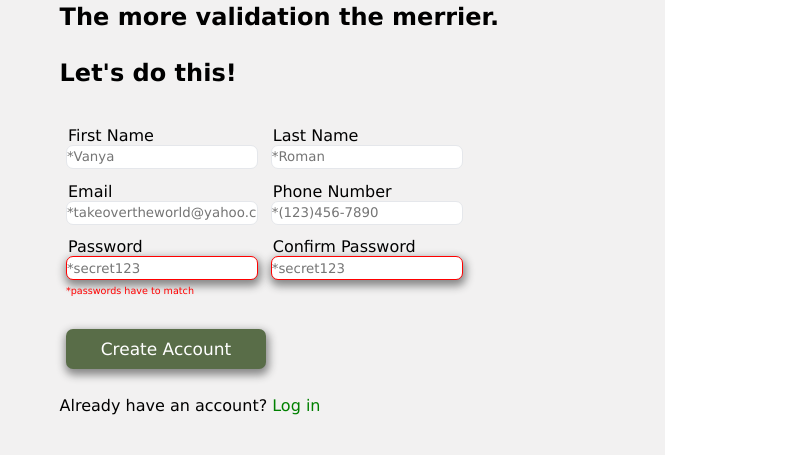
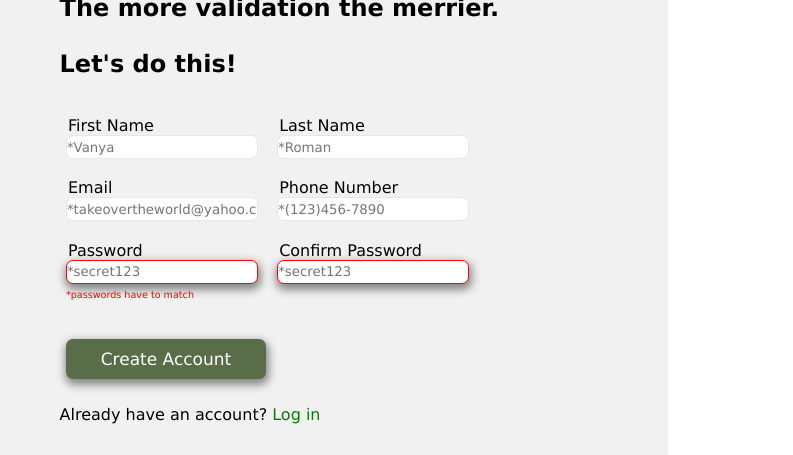
Before and after one commit to theVanya-iam/odin_form, a plain HTML site: page index.html in a window 1280 px wide. Shown: the part 247-702 px from the top of the page, 487-1280 px from the left. Drawn offline with Linux system fonts and the light colour scheme.

Commit message:
change css width of right side

```diff
--- a/styles.css
+++ b/styles.css
@@ -80,19 +80,19 @@ body{
     justify-content: center;
     background-color: rgb(242, 241, 241);
     padding-left: 5vw;
-    padding-right: 10vh;
+    padding-right: 12vh;
 }
 
 .description{
     margin-bottom: 4vh;
+    width: 40vw;
 }
 
 /* form */
-
 form{
     display: flex;
     flex-flow: row wrap;
-    gap: 1vw;
+    gap: 1.5vw;
     padding: 0.5vw;
 }
 
```
